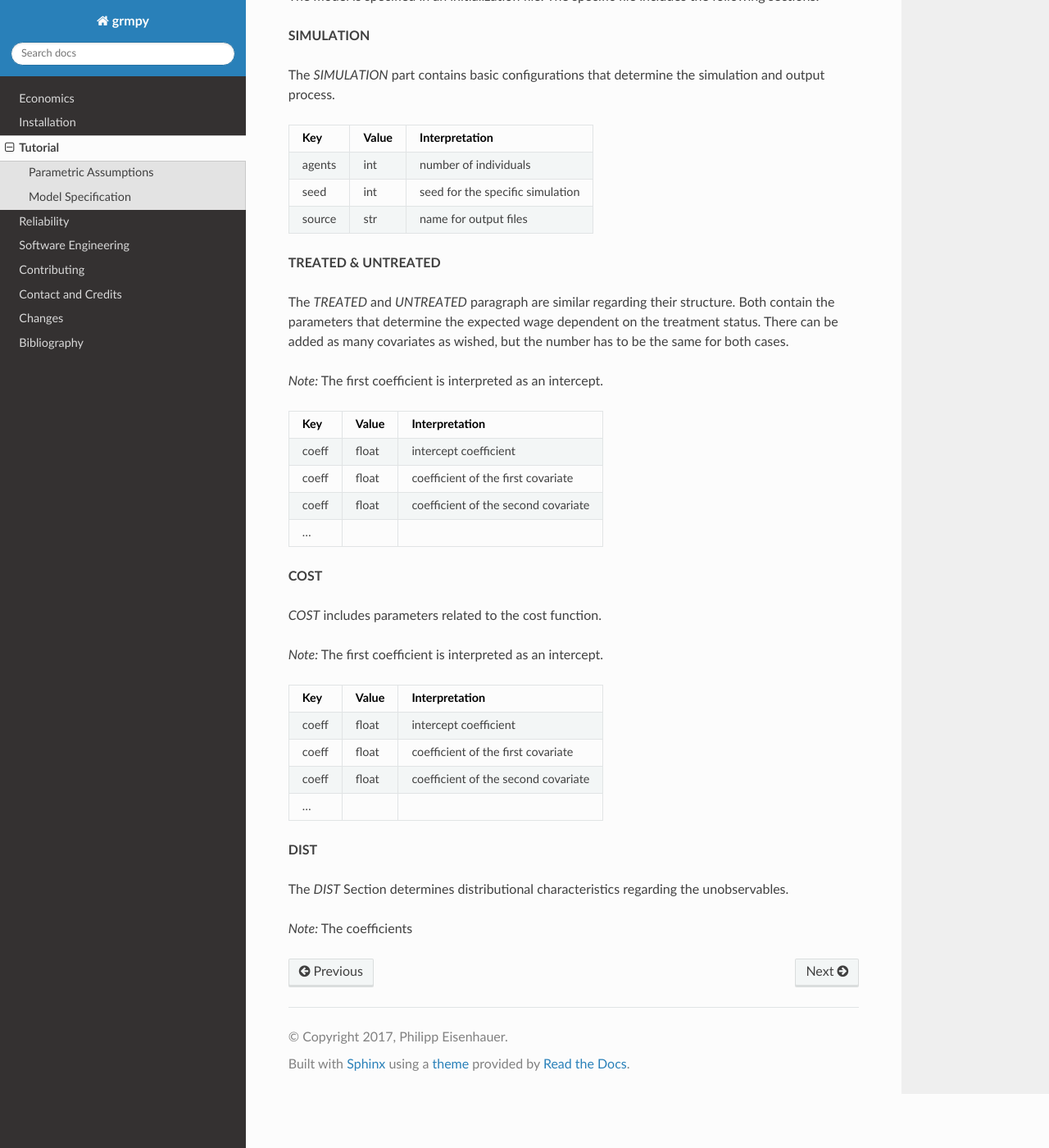
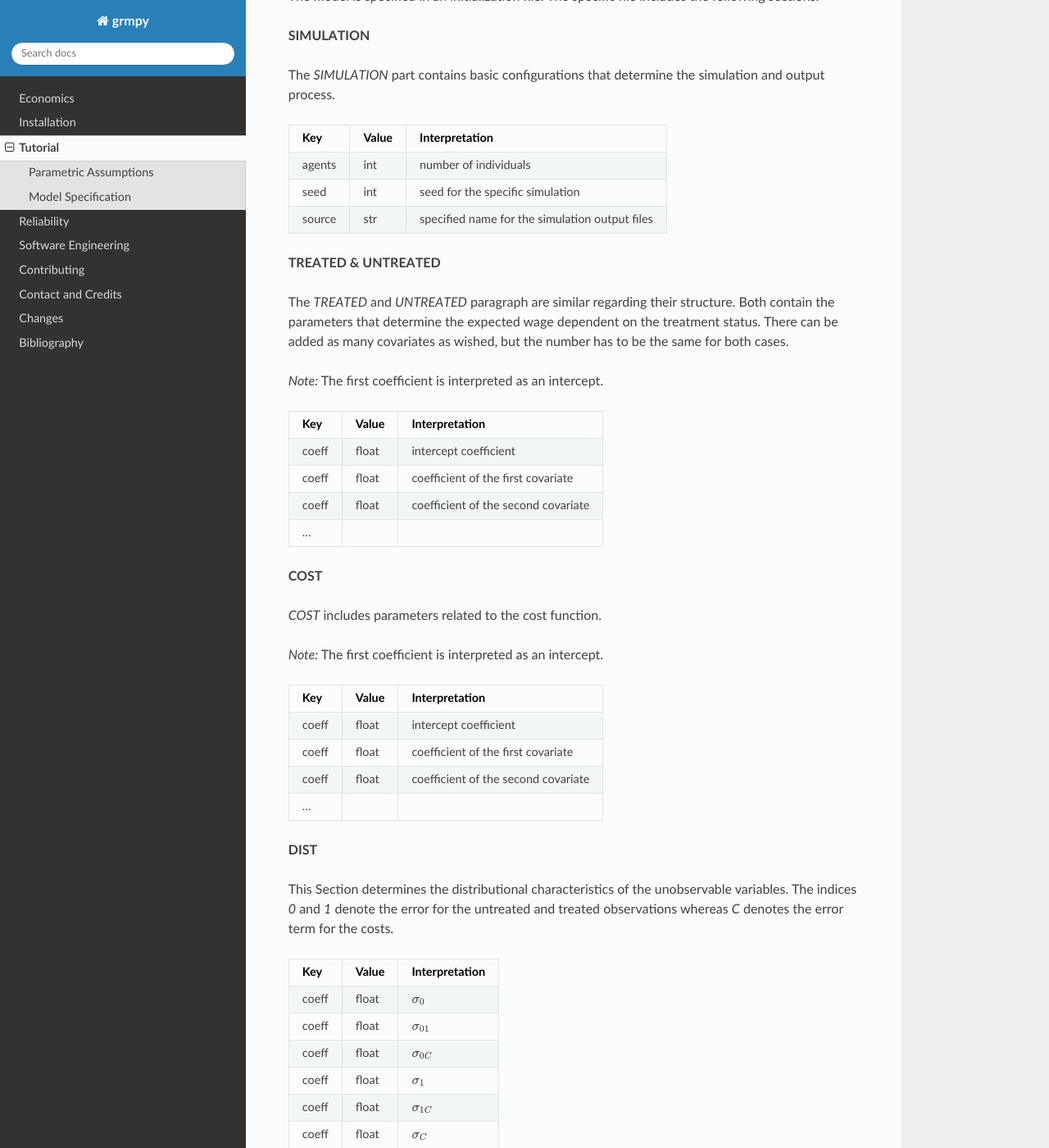
Before and after one commit to OpenSourceEconomics/grmpy, a Sphinx documentation site: the page built from docs/tutorial.rst, in a window 1280 px wide and 1400 px high, scrolled down 361 px. Shown: the whole window at 82% size. Built offline with Sphinx 7.4.7 and the Read the Docs theme 2.0.0, drawn with Linux system fonts in a browser that asks for light colours.

Commit message:
Adjustments on tutorial.rst

```diff
--- a/docs/tutorial.rst
+++ b/docs/tutorial.rst
@@ -23,7 +23,7 @@ Key         Value       Interpretation
 =======     ======      ==================
 agents      int         number of individuals
 seed        int         seed for the specific simulation
-source      str         name for output files
+source      str         specified name for the simulation output files
 =======     ======      ==================
 
 **TREATED & UNTREATED**
@@ -58,17 +58,17 @@ coeff       float       coefficient of the second covariate
 
 **DIST**
 
-The *DIST* Section determines distributional characteristics regarding the unobservables.
+This Section determines the distributional characteristics of the unobservable variables.
+The indices *0* and *1* denote the error for the untreated and treated observations whereas *C* denotes the error term for the costs.
 
-*Note:* The coefficients
 
-=======     ======      ==================
-Key         Value       Interpretation
-=======     ======      ==================
-coeff       float      :math:`\sigma_{1}`
-coeff       float      :math:`\sigma_{12}`
-coeff       float      :math:`\sigma_{13}`
-coeff       float      :math:`\sigma_{2}`
-coeff       float      :math:`\sigma_{23}`
-coeff       float      :math:`\sigma_{3}`
-=======     ======      ==================
+======= ======      ==========================
+Key     Value       Interpretation
+======= ======      ==========================
+coeff    float      :math:`\sigma_{0}`
+coeff    float      :math:`\sigma_{01}`
+coeff    float      :math:`\sigma_{0C}`
+coeff    float      :math:`\sigma_{1}`
+coeff    float      :math:`\sigma_{1C}`
+coeff    float      :math:`\sigma_{C}`
+======= ======      ==========================
```
